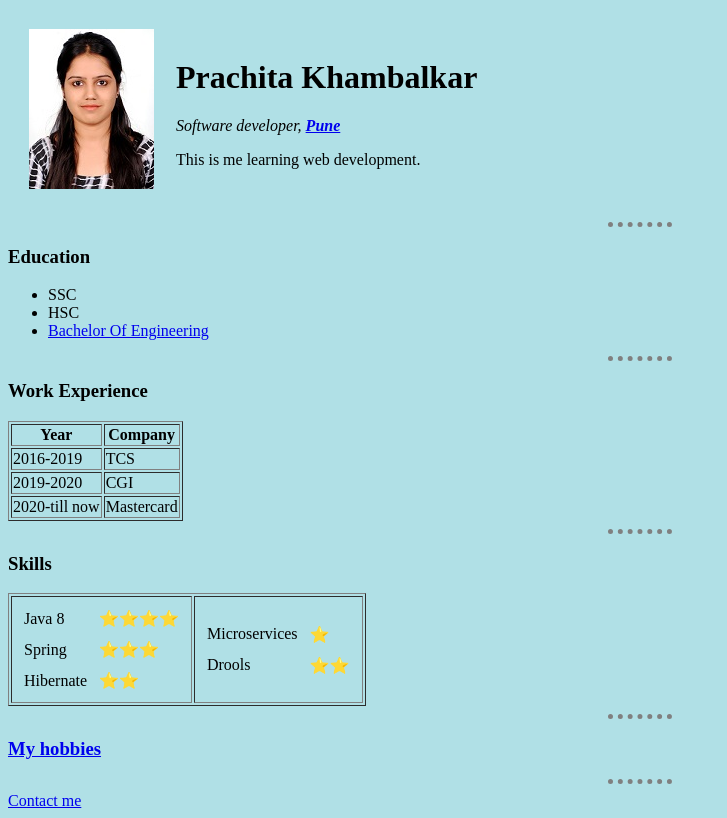
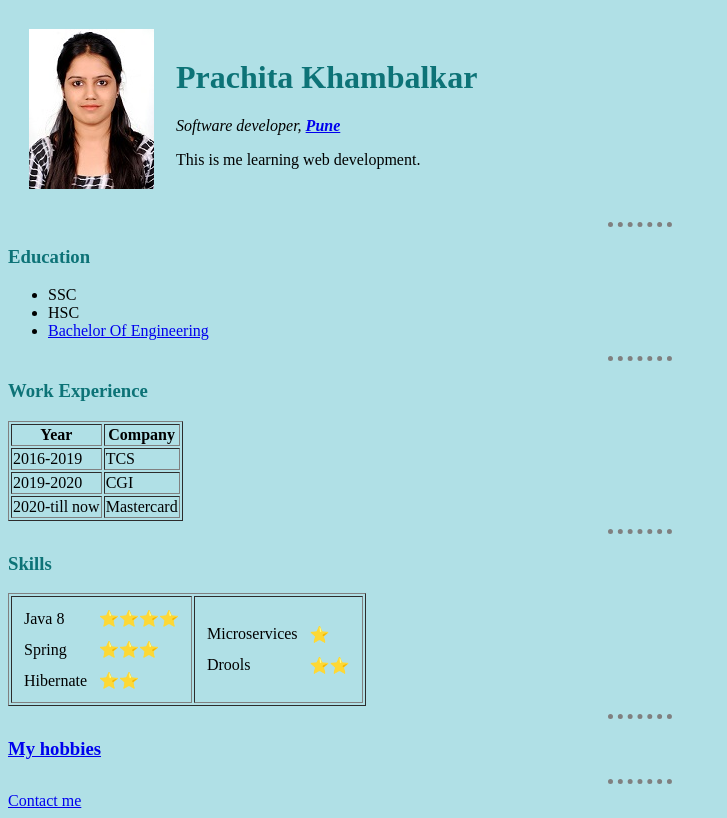
Before and after one commit to prachitak/prachitak.github.io.cv, a plain HTML site: page index.html in a window 1280 px wide. Shown: the whole page, without its empty margins (0-727 px from the left). Drawn offline with Linux system fonts and the light colour scheme.

Commit message:
Change H1 and H3 color Extermal CSS challange

```diff
--- a/css/styles.css
+++ b/css/styles.css
@@ -9,3 +9,11 @@ hr {
   border-color: grey;
   border-width: 5px;
 }
+
+h1{
+  color: #0d7377;
+}
+
+h3{
+  color: #0d7377;
+}
```
Also changed, not shown: Engineering.html (+1 -1 lines).
